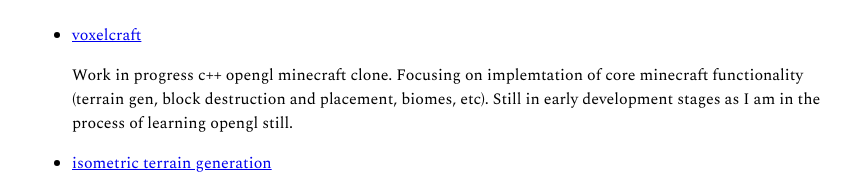
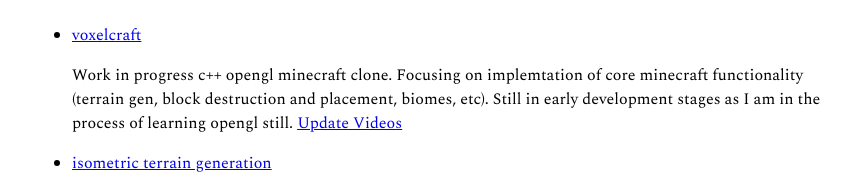
Before and after one commit to 1stub/anthonyarnold.xyz, a plain HTML site: page projects/projects.html in a window 1280 px wide. Shown: the part 127-312 px from the top of the page, without its empty margins (208-1071 px from the left). Drawn offline with nearby package versions, Linux system fonts and the light colour scheme.

Commit message:
added voxelcraft playlist

```diff
--- a/projects/projects.html
+++ b/projects/projects.html
@@ -20,7 +20,7 @@
     <h2>Projects</h2>
       <ul>
         <li><a href = "https://github.com/1stub/voxelcraft">voxelcraft</a>
-          <p>Work in progress c++ opengl minecraft clone. Focusing on implemtation of core minecraft functionality (terrain gen, block destruction and placement, biomes, etc). Still in early development stages as I am in the process of learning opengl still.</p>
+          <p>Work in progress c++ opengl minecraft clone. Focusing on implemtation of core minecraft functionality (terrain gen, block destruction and placement, biomes, etc). Still in early development stages as I am in the process of learning opengl still. <a href = "https://youtube.com/playlist?list=PLfEnU-X5ohtoXwklDUUBoKHgbb59GLiMx&si=wTWv2is9TbLXuBqb" > Update Videos</a></p>
         <li><a href = "https://github.com/1stub/isometric">isometric terrain generation</a>
           <p>Isometric terrain generation written in C++ and SFML. Heavly inspired my minecraft's chunking system and usage of noise for procedural generation. Currently supports infinite worlds and control over terrain generation. <a href = "https://youtu.be/5Qe1oXeSMTU?si=jlU5aD-bRbgzidMc">Demo</a></p>
         <li><a href = "https://github.com/1stub/asteroids">asteroids</a></li>
```
